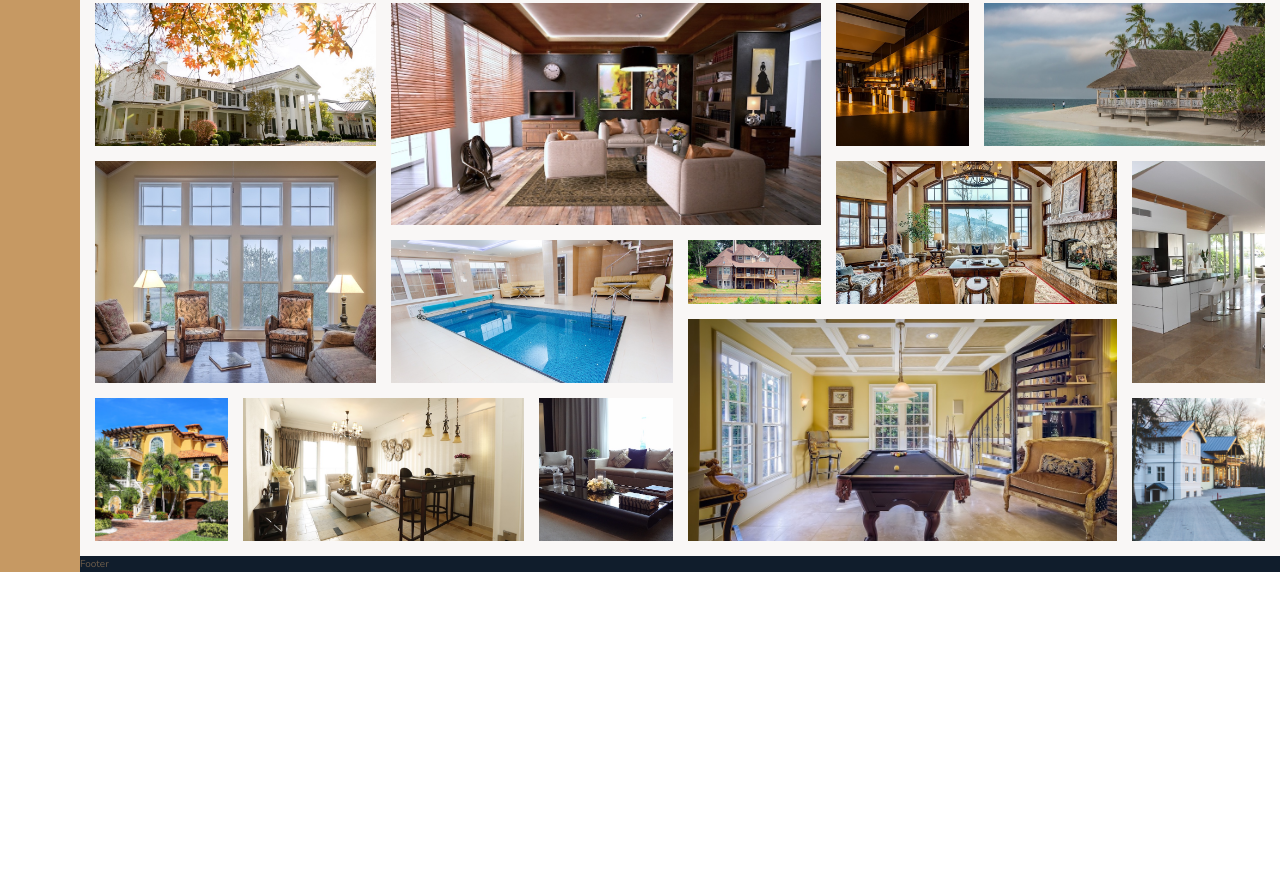
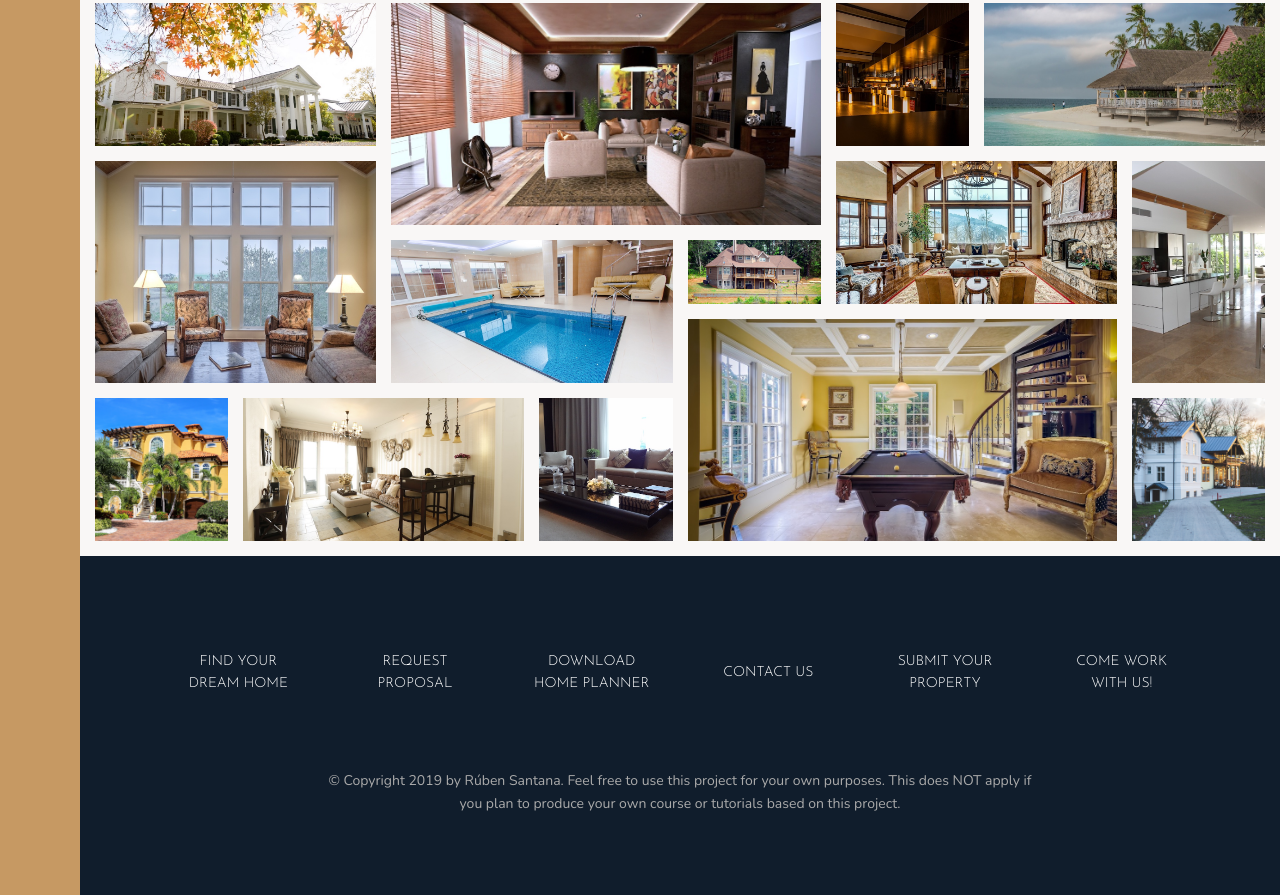
Before and after one commit to RubenSantana/course-nexter, a website: page index.html in a window 1280 px wide. Shown: the part 3679-4574 px from the top of the page. Before the commit the page ends 4251 px from the top, so only its background shows below. Drawn offline with nearby package versions, Linux system fonts and the light colour scheme.

Commit message:
Added the footer section

```diff
--- a/index.html
+++ b/index.html
@@ -414,7 +414,29 @@
     </section>
 
     <footer class="footer">
-      Footer
+      <ul class="nav">
+        <li class="nav__item">
+          <a href="#" class="nav__link">Find your dream home</a>
+        </li>
+        <li class="nav__item">
+          <a href="#" class="nav__link">Request proposal</a>
+        </li>
+        <li class="nav__item">
+          <a href="#" class="nav__link">Download home planner</a>
+        </li>
+        <li class="nav__item"><a href="#" class="nav__link">Contact us</a></li>
+        <li class="nav__item">
+          <a href="#" class="nav__link">Submit your property</a>
+        </li>
+        <li class="nav__item">
+          <a href="#" class="nav__link">Come work with us!</a>
+        </li>
+      </ul>
+      <p class="copyright">
+        &copy; Copyright 2019 by Rúben Santana. Feel free to use this project
+        for your own purposes. This does NOT apply if you plan to produce your
+        own course or tutorials based on this project.
+      </p>
     </footer>
   </body>
 </html>
--- a/sass/_footer.scss
+++ b/sass/_footer.scss
@@ -1,4 +1,43 @@
 .footer {
   background-color: $color-secondary;
   grid-column: full-start / full-end;
+  padding: 8rem;
 }
+
+.nav {
+  list-style: none;
+
+  display: grid;
+  grid-template-columns: repeat(auto-fit, minmax(15rem, 1fr));
+  grid-gap: 2rem;
+  align-items: center;
+
+  &__link:link,
+  &__link:visited {
+    font-size: 1.4rem;
+    color: #fff;
+    text-decoration: none;
+    font-family: $font-display;
+    text-transform: uppercase;
+    text-align: center;
+    padding: 1.5rem;
+    display: block;
+    transition: all .2s;
+  }
+
+  &__link:hover,
+  &__link:active {
+    background-color: rgba(#fff, .05);
+    transform: translateY(-3px);
+  }
+}
+
+.copyright {
+  font-size: 1.4rem;
+  color: $color-grey-light-2;
+  margin-top: 6rem;
+  margin-right: auto;
+  margin-left: auto;
+  text-align: center;
+  width: 70%;
+}
```
Also changed, not shown: css/style.css.
